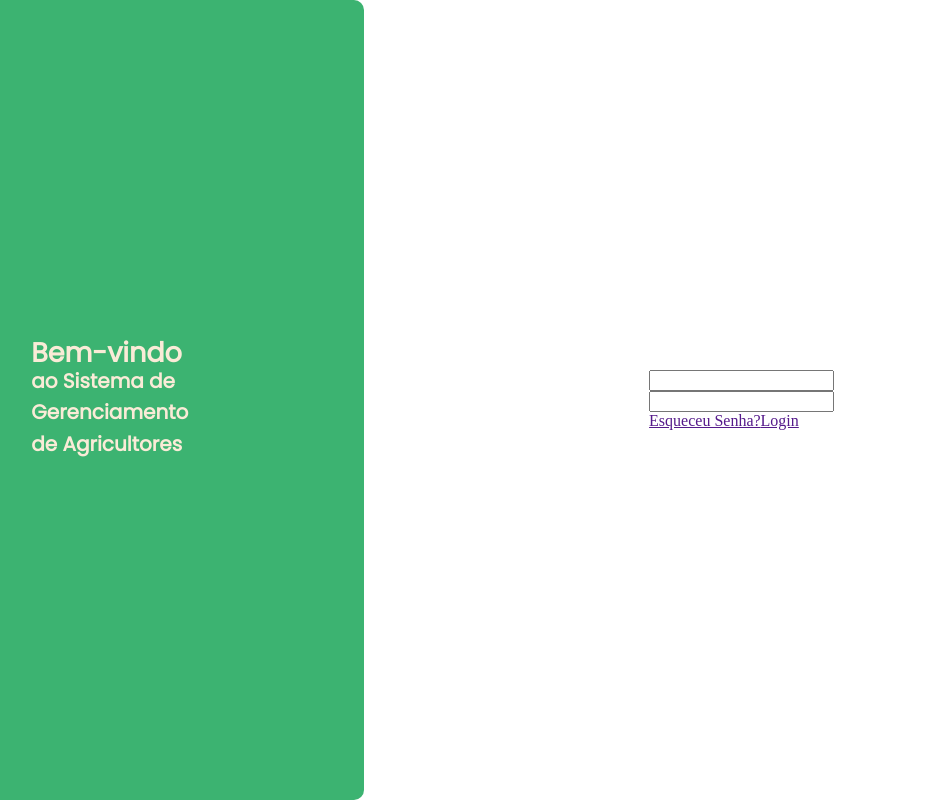
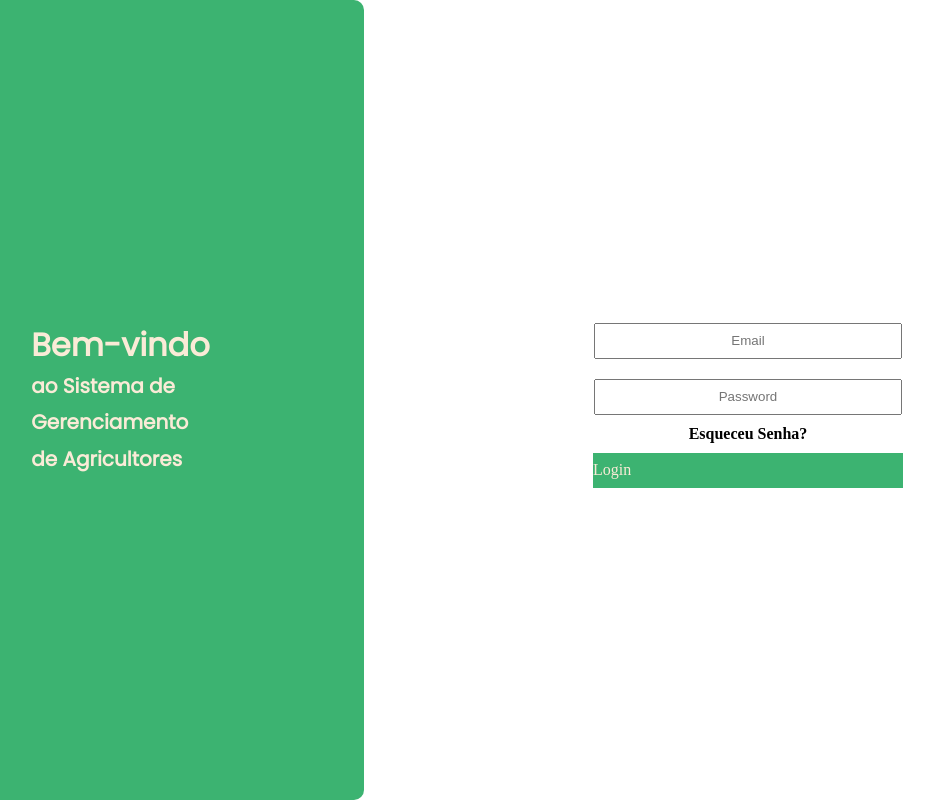
Before and after one commit to lopesjorge/SGAgro, a React (Vite) app: page / in a window 1280 px wide. Shown: the whole page, without its empty margins (148-1082 px from the left). Built offline with nearby package versions, Linux system fonts and the light colour scheme.

Commit message:
Configuração tela-login

```diff
--- a/src/components/LoginBox/index.tsx
+++ b/src/components/LoginBox/index.tsx
@@ -3,27 +3,32 @@ import styles from "./styles.module.scss"
 export function LoginBox(){
     return(
 
-        <div className={styles.box_esquerdo}>
-            <div className={styles.font_esquerdo}>
+        <div className={styles.LoginBox}>
+
+            <div className={styles.box_esquerdo}>
+
+            <p>
             <h1>Bem-vindo</h1>
             <h4>ao Sistema de </h4>
             <h4>Gerenciamento</h4>
             <h4>de Agricultores</h4>
+            </p>
+
             </div>
 
-            <div className={styles.login}>
+            <div className={styles.login_style}>
 
-                 <form action="">
+                 <form action="" className={styles.formulario}>
 
-                    <input type="email" name="email" id="email" />
+                    <input type="email" name="email" id="email" placeholder="Email" required/>
+                     <br />
+                    <input type="password" name="password" id="password"  placeholder="Password" required/>
 
-                    <input type="password" name="password" id="password" />
+                </form>
 
-                    <a href="">Esqueceu Senha?</a>
-
-                    <a href="">Login</a>
-
-                 </form>
+                 <a href="" className={styles.esqueceuSenha}>Esqueceu Senha?</a>
+                 <br />
+                 <a href="" className={styles.btn_login}>Login</a>
 
             </div>
 
--- a/src/components/LoginBox/styles.module.scss
+++ b/src/components/LoginBox/styles.module.scss
@@ -1,3 +1,11 @@
+.LoginBox{
+       width: 100vw;
+       height: 100vh;
+       margin: -8px;
+
+       display:flex;
+       align-items: center;
+
 .box_esquerdo{
     color: antiquewhite;
     background: #3CB371;
@@ -7,30 +15,50 @@
     width: 40vw;
     border-top-right-radius: 10px;
     border-bottom-right-radius: 10px;
-    margin: -8px;
 
-    .font_esquerdo{
+    p{
         padding-left: 35%;
-        font-family: 'Poppins';
+        font-family: 'poppins';
 
-        h1{
-            font-size: 27px;
-        }
         h4{
-            margin-top: -30px;
             font-size: 20px;
-            padding-top: 5px;
-
+            margin-top: -20px;
         }
     }
 
-    .login{
-            display: flex;
-            align-items:center;
-            float:initial;
-            padding-left: 90%;
-            height: 60vh;
-            width: 40vw;
+ }
+
+    .login_style{
+        margin: auto;
+        //align-items: center;
+        text-align: center;
+
+        input{
+            margin-top: 10px;
+            margin-bottom: 10px;
+            height: 30px;
+            width: 300px;
+            text-align: center;
+       }
+
+       .btn_login{
+           align-items: center;
+           margin-top: 10px;
+           display:flex;
+           color: antiquewhite;
+           background: #3CB371;
+           width: 310px;
+           height: 35px;
+           text-decoration: none;
+
+       }
+
+       .esqueceuSenha{
+           color: black;
+           font-weight: bold;
+           text-decoration: none;
+       }
 
     }
+
 }
```
